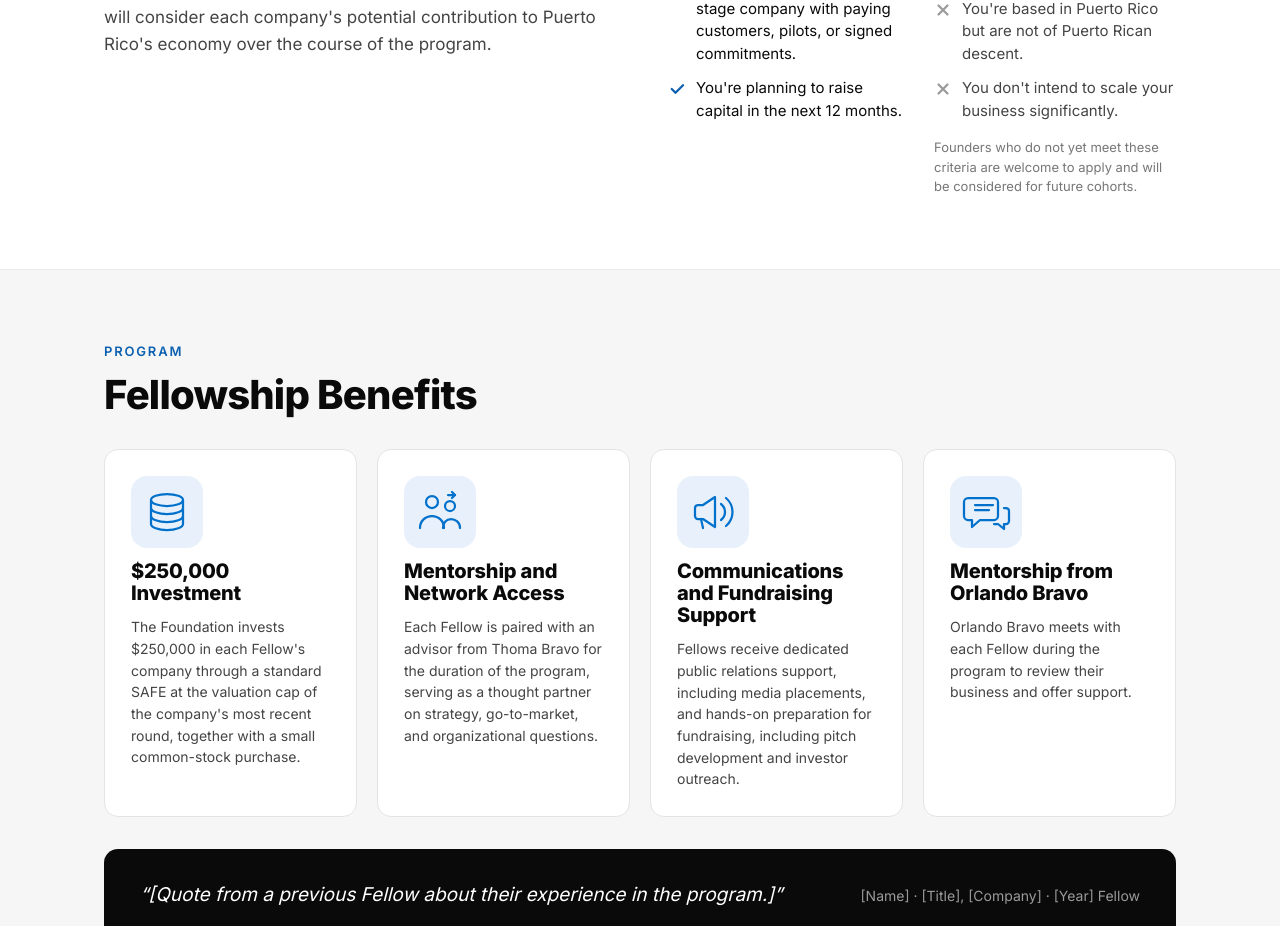
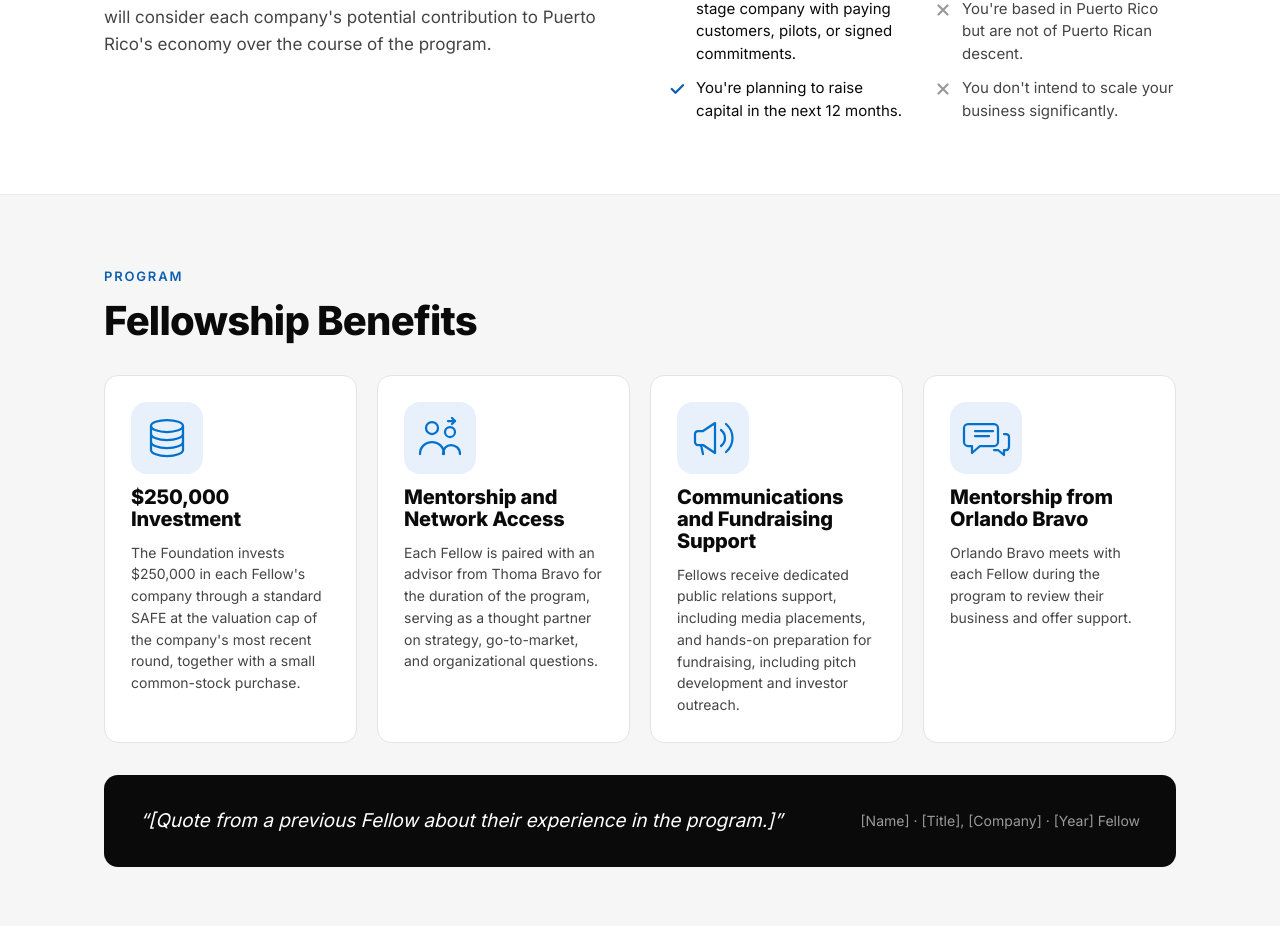
Before and after one commit to vsemercado-1/bvf-applications, a Next.js app: page / in a window 1280 px wide. Shown: the part 1113-2039 px from the top of the page. Built offline with nearby package versions, Linux system fonts and the light colour scheme.

Commit message:
Remove future-cohorts note from eligibility

```diff
--- a/app/page.tsx
+++ b/app/page.tsx
@@ -66,7 +66,6 @@ export default function Home() {
               <div className="list-item body"><Cross />Your company has already raised a priced Series A, or $250,000 would not be material to your business.</div>
               <div className="list-item body"><Cross />You&apos;re based in Puerto Rico but are not of Puerto Rican descent.</div>
               <div className="list-item body"><Cross />You don&apos;t intend to scale your business significantly.</div>
-              <p className="small muted" style={{ marginTop: 4 }}>Founders who do not yet meet these criteria are welcome to apply and will be considered for future cohorts.</p>
             </div>
           </div>
         </div>
```
